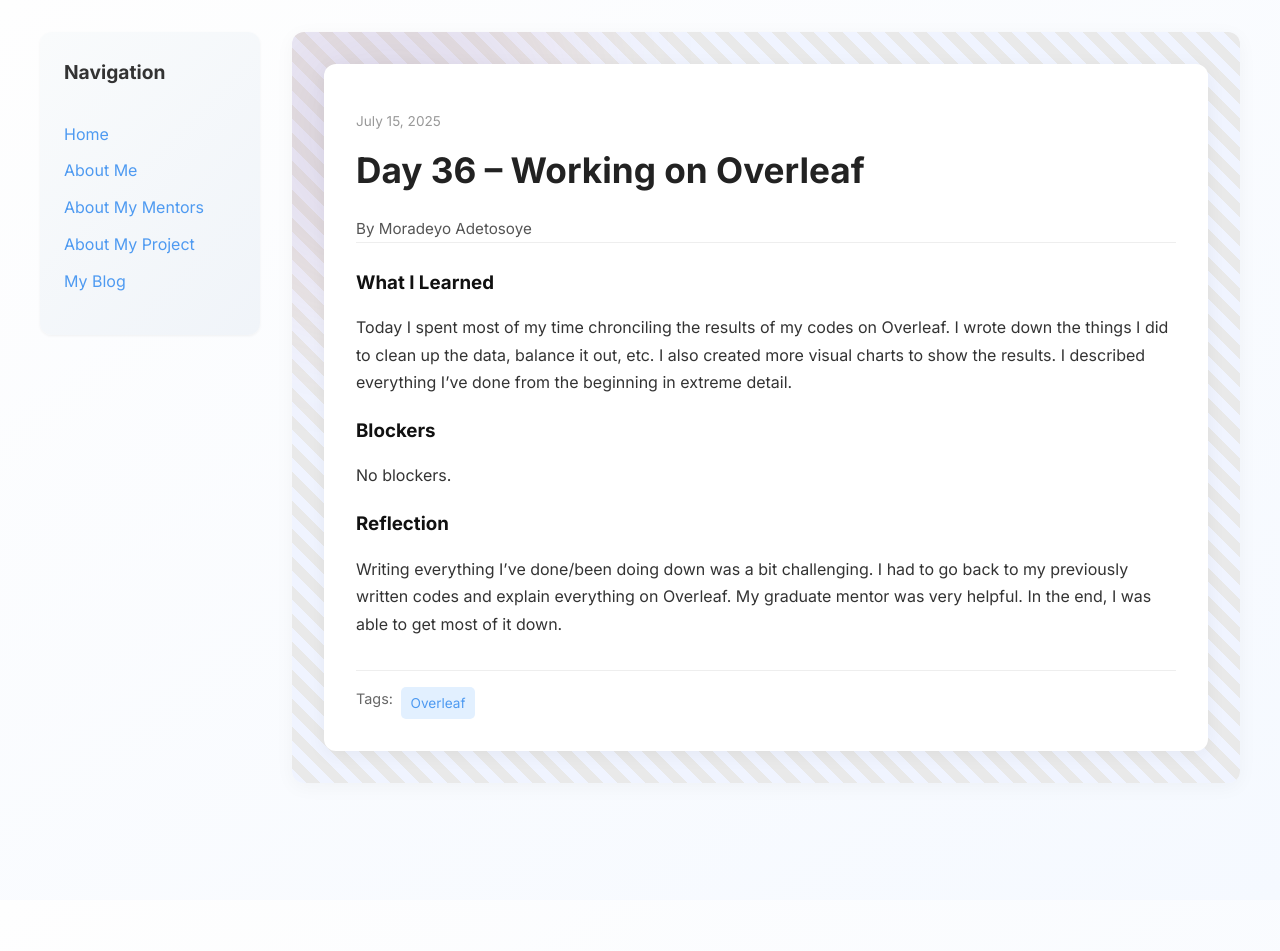
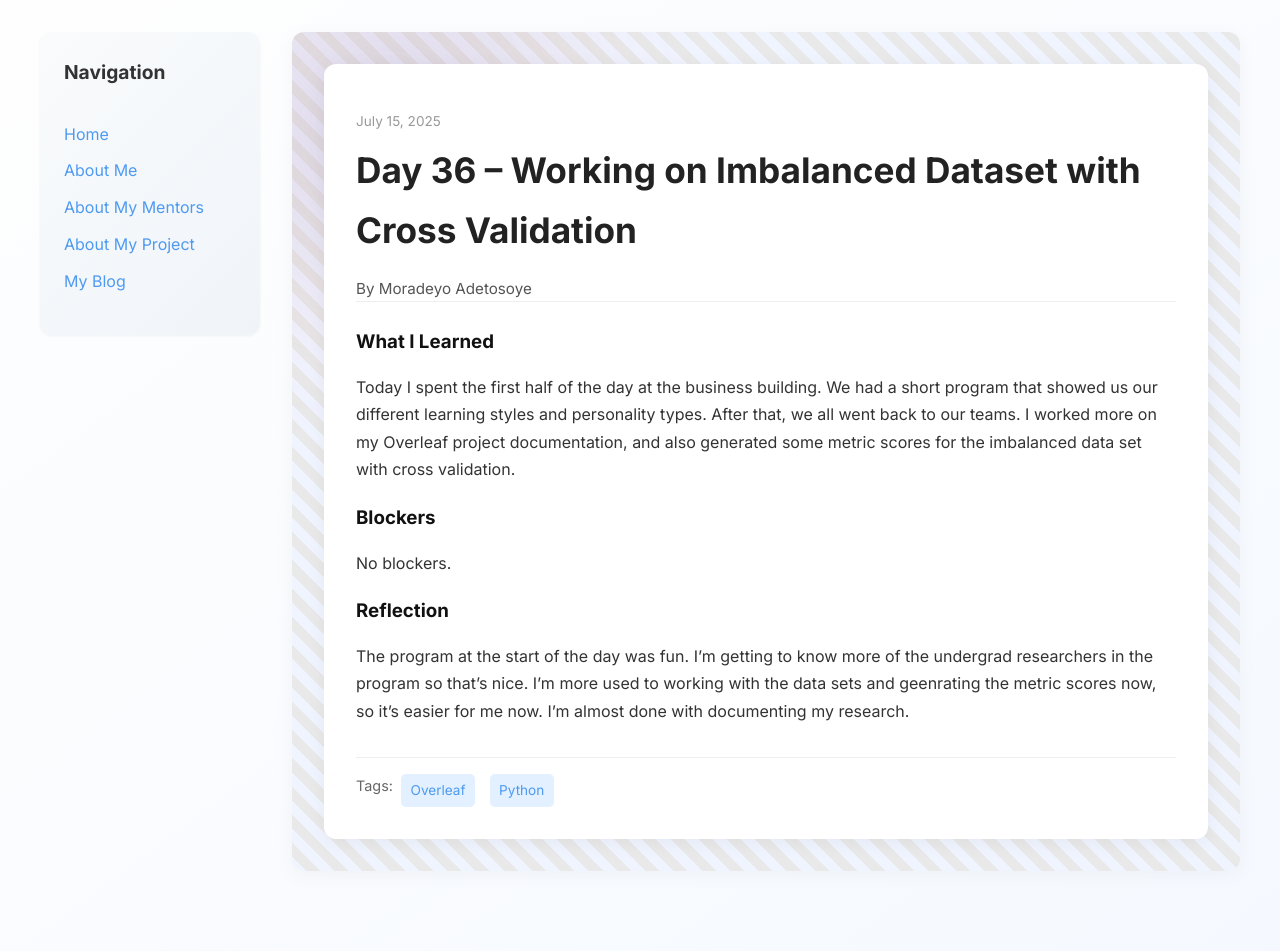
Before and after one commit to Deyo101/deyo101.github.io, a Jekyll site: the page built from _posts/2025-07-15-day-36.md, in a window 1280 px wide. Built offline with Jekyll 4.4.1, drawn with Linux system fonts in a browser that asks for light colours; before the commit the page ends 900 px from its top, so only the background shows below that.

Commit message:
Update 2025-07-15-day-36.md

```diff
--- a/_posts/2025-07-15-day-36.md
+++ b/_posts/2025-07-15-day-36.md
@@ -1,17 +1,17 @@
 ---
 layout: post
-title: "Day 36 – Working on Overleaf"
+title: "Day 36 – Working on Imbalanced Dataset with Cross Validation"
 date: 2025-07-15
 author: Moradeyo Adetosoye
 permalink: /day36.html
-tags: ["Overleaf"]
+tags: ["Overleaf", "Python"]
 
 what_i_learned: |
-  Today I spent most of my time chronciling the results of my codes on Overleaf. I wrote down the things I did to clean up the data, balance it out, etc. I also created more visual charts to show the results. I described everything I've done from the beginning in extreme detail.
+  Today I spent the first half of the day at the business building. We had a short program that showed us our different learning styles and personality types. After that, we all went back to our teams. I worked more on my Overleaf project documentation, and also generated some metric scores for the imbalanced data set with cross validation.
 
 blockers: |
   No blockers.
 
 reflection: |
-  Writing everything I've done/been doing down was a bit challenging. I had to go back to my previously written codes and explain everything on Overleaf. My graduate mentor was very helpful. In the end, I was able to get most of it down.
+  The program at the start of the day was fun. I'm getting to know more of the undergrad researchers in the program so that's nice. I'm more used to working with the data sets and geenrating the metric scores now, so it's easier for me now. I'm almost done with documenting my research.
 ---
```
